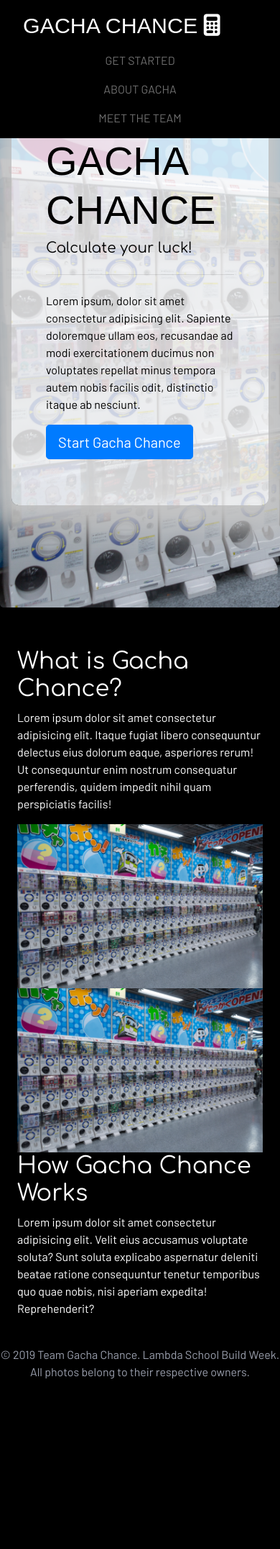
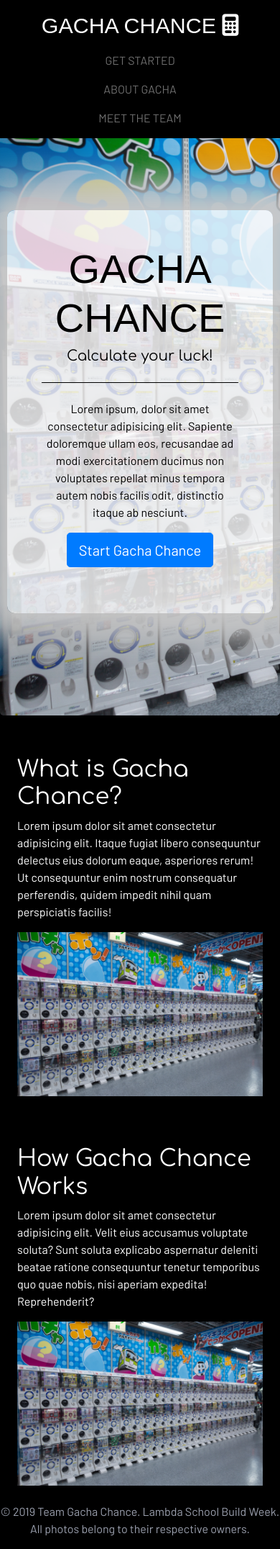
Before and after one commit to gacha-chance/jordans-repo, a PHP site: page / in a window 390 px wide. Shown: the whole page at 72% size. Before the commit the page ends 1916 px from the top, so only its background shows below. Run offline with PHP 8.4, Linux system fonts and the light colour scheme; some libraries are stand-ins or nearby versions; some web fonts are replaced.

Commit message:
Finished mobile layout for landing page

```diff
--- a/css/index.css
+++ b/css/index.css
@@ -18,6 +18,11 @@ h2 {
 }
 .logo-name.navbar-brand {
   font-size: 1.9rem;
+}
+@media only screen and (max-width: 800px) {
+  .logo-name.navbar-brand {
+    margin: auto;
+  }
 }
 nav {
   position: fixed;
@@ -78,19 +83,18 @@ nav {
   background-size: cover;
   resize: horizontal;
 }
-#about-devs {
-  padding: 5%;
-  margin: auto;
+.jumbotron hr {
+  border-color: black;
 }
-#about-devs h2 {
-  text-align: center;
-}
-.card {
-  padding-top: 20px;
-  color: black;
-}
-.card h2 {
-  margin-top: 10%;
+@media only screen and (max-width: 500px) {
+  .jumbotron {
+    margin-top: 150px;
+    padding: 0;
+    text-align: center;
+  }
+  .jumbotron header {
+    margin: 0 10px;
+  }
 }
 footer {
   text-align: center;
@@ -102,9 +106,31 @@ footer {
     font-size: 1rem;
   }
 }
+#second-row {
+  margin-top: 2%;
+}
+@media only screen and (max-width: 500px) {
+  #second-row {
+    margin-top: 20%;
+  }
+}
+#about-devs {
+  padding: 5%;
+  margin: auto;
+}
+#about-devs h2 {
+  text-align: center;
+}
 @media only screen and (max-width: 500px) {
   #about-devs {
     margin-top: 70%;
     text-align: center;
   }
 }
+.card {
+  padding-top: 20px;
+  color: black;
+}
+.card h2 {
+  margin-top: 10%;
+}
--- a/index.html
+++ b/index.html
@@ -27,30 +27,30 @@
                 <h2 class="lead">Calculate your luck!</h2>
                 <hr class="my-4">
                 <p>Lorem ipsum, dolor sit amet consectetur adipisicing elit. Sapiente doloremque ullam eos, recusandae ad modi exercitationem ducimus non voluptates repellat minus tempora autem nobis facilis odit, distinctio itaque ab nesciunt.</p>
-                <p class="lead">
-                    <a class="btn btn-primary btn-lg" href="#" role="button">Start Gacha Chance</a>
+                <p  class="lead">
+                    <a id="app-button" class="btn btn-primary btn-lg" href="#" role="button">Start Gacha Chance</a>
                 </p>
             </header>
         </div>
         <div class="container-full-bg">
             <section id="about-main" class="p-4">
                 <div class="row">
-                    <div class="col-lg-8">
+                    <div class="col-lg-6">
                         <h2>What is Gacha Chance?</h2>
                         <p>Lorem ipsum dolor sit amet consectetur adipisicing elit. Itaque fugiat libero consequuntur delectus eius dolorum eaque, asperiores rerum! Ut consequuntur enim nostrum consequatur perferendis, quidem impedit nihil quam perspiciatis
                             facilis!
                         </p>
                     </div>
-                    <div class="col-lg-4">
+                    <div class="col-lg-6">
                         <img class="img-fluid" src="css/header.jpg" />
                     </div>
                 </div>
-                <div class="row">
-                    <div class="col-lg-8 order-last">
+                <div id="second-row" class="row flex-lg-row-reverse">
+                    <div class="col-lg-6">
                         <h2>How Gacha Chance Works</h2>
                         <p>Lorem ipsum dolor sit amet consectetur adipisicing elit. Velit eius accusamus voluptate soluta? Sunt soluta explicabo aspernatur deleniti beatae ratione consequuntur tenetur temporibus quo quae nobis, nisi aperiam expedita! Reprehenderit?</p>
                     </div>
-                    <div class="col-lg-4 order-first">
+                    <div class="col-lg-6">
                         <img class="img-fluid" src="css/header.jpg" />
                     </div>
                 </div>
--- a/less/index.less
+++ b/less/index.less
@@ -14,13 +14,15 @@ header {
 h1,h2 {
     font-family:'Comfortaa', cursive;
 }
-
 .logo-name {
     font-family: 'Francois One', sans-serif;
 }
 
 .logo-name.navbar-brand {
     font-size:1.9rem;
+    @media only screen and (max-width:800px) {
+        margin:auto;
+    }
 }
 
 nav {
@@ -82,22 +84,16 @@ nav {
     background-image:url("header.jpg");
     background-size:cover;
     resize:horizontal;
-
-}
-
-#about-devs {
-    padding:5%;
-    margin:auto;
-    h2 {
-        text-align:center;
+    hr {
+        border-color:black;
     }
-}
-
-.card {
-    padding-top:20px;
-    color:black;
-    h2 {
-        margin-top: 10%;
+    @media only screen and (max-width:500px) {
+        margin-top:150px;
+        padding:0;
+        text-align: center;
+        header {
+            margin: 0 10px;
+        }
     }
 }
 
@@ -110,9 +106,29 @@ footer {
     }
 }
 
+#second-row {
+    margin-top:2%;
+    @media only screen and (max-width:500px) {
+        margin-top:20%;
+    }
+}
+
 #about-devs {
+    padding:5%;
+    margin:auto;
+    h2 {
+        text-align:center;
+    }
     @media only screen and (max-width:500px) {
         margin-top:70%;
         text-align:center;
     }
 }
+
+.card {
+    padding-top:20px;
+    color:black;
+    h2 {
+        margin-top: 10%;
+    }
+}
```
